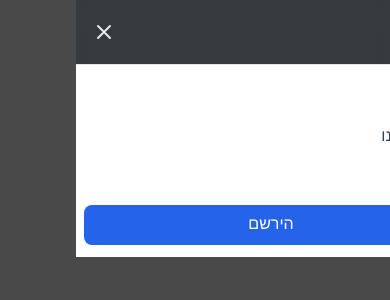
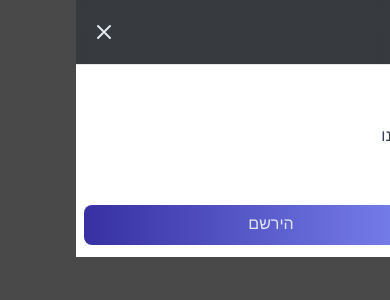
Before and after one commit to KorenShemer/life-after-life-lp, a React (Create React App) app in the folder life-after-life-lp/: page / in a window 390 px wide. Both pictures are taken after a click on the button 28 px from the left and 32 px from the top of the page. Shown: the top 300 px of the page. Built offline with nearby package versions, Linux system fonts and the light colour scheme.

Commit message:
feat(navbar burger):"changed login bg"

```diff
--- a/life-after-life-lp/src/layouts/Navbar/Navbar.tsx
+++ b/life-after-life-lp/src/layouts/Navbar/Navbar.tsx
@@ -90,7 +90,7 @@ const Navbar = () => {
             >
               צרו קשר
             </a>
-            <button className="w-full mt-2 bg-blue-600 text-white px-6 py-2 rounded-lg hover:bg-blue-700 transition">
+            <button className="w-full mt-2 bg-gradient-to-r from-indigo-800 to-indigo-400 text-slate-200 px-6 py-2 rounded-lg hover:bg-blue-700 transition">
               הירשם
             </button>
           </div>
```
